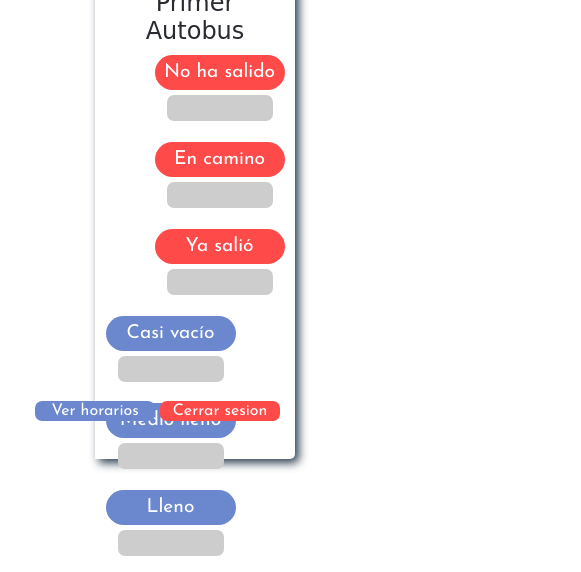
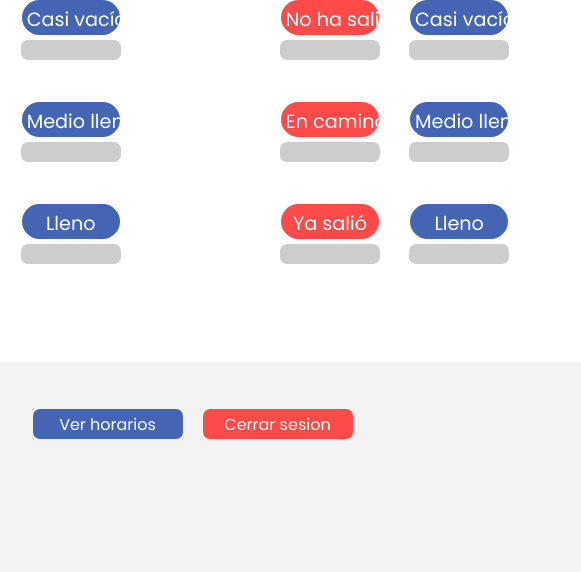
Before and after one commit to JuanPabloOS/transporte, a website: page public/index.html in a window 390 px wide. Shown: the part 375-947 px from the top of the page, 581 px wide, since content can reach past the window. After the commit the page ends 844 px from the top, so only its background shows below. Drawn offline with nearby package versions, Linux system fonts and the light colour scheme; no server answers; a web font is replaced by a local one.

Commit message:
media queries de login | faltan de index

```diff
--- a/public/css/index.css
+++ b/public/css/index.css
@@ -1,67 +1,112 @@
 *{
     padding: 0px;
     margin: 0px;
-    font-family: 'Josefin Sans', sans-serif;
+    font-family: 'Poppins', sans-serif;
     font-size: 1em;
     outline: none;
 }
+body{
+    background: #f3f3f3;
+    display: flex;
+    flex-direction: column;
+    height: calc(100vh - .625rem);
+    width: calc(100vw - .3125rem);
+}
+div{
+    box-sizing: border-box;
+}
 .bienvenido{
-    position: fixed;
     text-align: center;
     color: #003362;
-    font-family: 'Sofia', cursive;
-    font-size: 1.5em;
     padding: 5px;
-    width: 100%;
 }
-.texto{
-    font-family: 'Sofia', cursive;
-}
-.contenedor{
-    box-sizing: border-box;
-    padding: 10px;
-    position: absolute;
-    width: 100%;
-    top: 0px;
-    bottom: 0px;
+    .bienvenido > p{
+        font-family: 'Sofia', cursive;
+        font-size: 2.5em;
+    }
+.buses{
+    padding: .625rem;
     display: flex;
+    flex-direction: row;
     justify-content: center;
     align-items: center;
-    flex-wrap: wrap-reverse;
+    flex-grow: 10;
 }
-.contOpciones{
-    width: 65%;
-}
-.elem{
-    height: 80%;
-    padding: 10px;
-}
-.bus1{
-    /* flex-basis: 45%; */
+    .elem{
+        height: 95%;
+        padding: 10px;
+        display: flex;
+        background-color: #ffffff;
+        flex-basis: 40%;
+        align-items: center;
+    }
+        .texto{
+            font-family: 'Sofia', cursive;
+            font-size: 2rem;
+        }
+        .bus{
+            padding: 10px;
+            margin: 10px;
+            display: flex;
+            flex-direction: column;
+            justify-content: space-around;
+            align-items: center;
+            flex-grow: 1;
+            height: calc(100% - 1.25rem);
+        }
+.botones{
+    padding: .625rem;
     display: flex;
-    box-shadow: 4px 4px 10px #2C3E50;
-    border: 1px;
-    border-top-right-radius: 5px;
-    border-bottom-right-radius: 5px;
-    background-color: #ffffff;
-    flex-basis: 40%;
+    flex-direction: row;
+    justify-content: center;
     align-items: center;
 }
-.bus2{
+    .btnEst{
+        width: 150px;
+        height: 30px;
+        border: 0;
+        font-size: 1em;
+        margin: .625rem;
+        border-radius: 7px;
+        color: white;
+        text-align: center;
+    }
+    #verTabla{
+        background-color: #4365b3;
+    }
+    #cerrarS{
+        background-color: #FE4A49;
+    }
+.contOpciones{
+    height: 65%;
+    width: 80%;
+    padding: .625rem;
     display: flex;
-    box-shadow: 4px 4px 10px #2C3E50;
-    border: 1px;
-    border-top-right-radius: 5px;
-    border-bottom-right-radius: 5px;
-    background-color: #ffffff;
-    flex-basis: 40%;
-    align-items: center;
+    justify-content: space-around;
 }
+    .contOpciones > div{
+        display: flex;
+        flex-direction: column;
+        margin: .625rem;
+        width: 45%;
+        align-items: center;
+        justify-content: center;
+    }
+    .opcion{
+        border-radius: 25px;
+        color: #fff;
+        background-color: #FE4A49;
+        width: 90%;
+        height: 35px;;
+        border: 0;
+        padding: 5px;
+    }
 .top{
     display: flex;
     align-items: center;
     justify-content: center;
     flex-direction: column;
+    padding: 1.25rem;
 }
 p{
     text-align: center;
@@ -69,16 +114,6 @@ p{
     padding: 5px;
     width: 100%;
     font-size: 1.5em;
-}
-.bus{
-    padding: 10px;
-    margin: 10px;
-    display: flex;
-    flex-direction: column;
-    justify-content: space-around;
-    align-items: center;
-    flex-grow: 1;
-    height: 80%;
 }
 input{
     width: 60%;
@@ -93,30 +128,19 @@ input{
     align-content: center;
 
 }
-.opcion{
-    border-radius: 25px;
-    color: #fff;
-    background-color: #FE4A49;
-    width: 130px;
-    height: 35px;;
-    border: 0;
-    padding: 5px;
-    display: flex;
-    align-items: center;
-}
 .llenado{
-    background-color: #6B88CE;
+    background-color: #4365b3;
 }
 .limite {
-    margin-left: 17px;
     padding: 3px;
     background-color:#CDCDCD;
     width:100px;
     height: 20px;
     border-radius: 7px;
+    margin-bottom: .75rem;
 }
 .grafica{
-    background-color:#6B88CE;
+    background-color:#4365b3;
     width: 0%;
     height: 100%;
     border-radius: 7px;
@@ -124,14 +148,7 @@ input{
 .grafic2{
     background-color:#FE4A49;
 }
-.izq{
-    float: left;
-    align-items: center;
-}
-.der{
-    float: right;
-    align-items: center;
-}
+
 #horarios{
     position: fixed;
     top: 10%;
@@ -162,39 +179,12 @@ input{
     border-bottom-right-radius: 7px;
     color: white;
 }
-#verTabla{
-    position: fixed;
-    width: 120px;
-    height: 20px;
-    border: 0;
-    font-size: 1em;
-    background-color: #6B88CE;
-    text-align: center;
-    align-content: center;
-    border-radius: 7px;
-    color: white;
-    top: 92%;
-    left: 9%;
-}
-#cerrarS{
-    position: fixed;
-    width: 120px;
-    height: 20px;
-    border: 0;
-    font-size: 1em;
-    background-color: #FE4A49;
-    text-align: center;
-    align-content: center;
-    border-radius: 7px;
-    color: white;
-    top: 92%;
-    left: calc(9% + 125px);
-}
+
 #ahora{
     color: #FE4A49;
 }
 table, th, td {
-  border: 2px solid #6B88CE;
+  border: 2px solid #4365b3;
   background-color: #CDCDCD;
   opacity: 1;
   text-align: center;
@@ -203,3 +193,10 @@ table, th, td {
 th, td{
     padding: 5px;
 }
+
+@media screen and (max-width: 39.9375em){
+
+}
+@media screen and (min-width: 40rem) and (max-width: 63.9375rem){
+
+}
--- a/public/css/login.css
+++ b/public/css/login.css
@@ -1,7 +1,7 @@
 *{
     padding: 0px;
     margin: 0px;
-    font-family: 'Josefin Sans', sans-serif;
+    font-family: 'Poppins', sans-serif;
     font-size: 1em;
 }
 body{
@@ -11,81 +11,60 @@ body{
     display: flex;
     justify-content: center;
     align-items: center;
-    flex-wrap: wrap-reverse;
+    height: 100vh;
+    background: #f3f3f3;
 }
     .elemPrin{
-        height: 80%;
         padding: 10px;
     }
     .deco{
-        /* flex-basis: 45%; */
         background-image: url("../img/deco.jpg");
         background-repeat: no-repeat;
-        background-size: 200%;
+        background-size: cover;
         display: flex;
-        box-shadow: 4px 4px 10px #2C3E50;
-        border: 1px;
-        border-top-right-radius: 5px;
-        border-bottom-right-radius: 5px;
-        background-color: #ffffff;
         flex-basis: 40%;
         align-items: center;
-        height: 95.775vh;
-        /* margin-top: auto;
-        margin-bottom: auto; */
+        height: 90%;
     }
         .inDeco{
-            width: 60%;
-            height: 30px;
-            padding: 5px;
-            margin: 5px;
             border: 0;
             border-radius: 15px;
-            text-align: center;
-            /* border-bottom: 2px; */
-            /* border-bottom: solid; */
-            /* border-bottom-color: #003362; */
-            font-size: 1.25em;
             color: rgb(41, 43, 49);
             background-color: rgba(255, 255, 255, .6);
         }
-            .registrar{
+            .boton{
                 border-radius: 25px;
                 color: #fff;
-                background-color: #FE4A49;
+                background-color: #FF5A74;
                 width: 35%;
                 height: 40px;;
                 border: 0;
                 padding: 5px;
-                align-self: flex-end;
+                font-weight: 700;
+            }
+            .registrar{
+                align-self: center;
             }
             .deco .nombre{
                 color: #fff;
             }
     .login{
         display: flex;
-        box-shadow: 4px 4px 10px #2C3E50;
-        border: 1px;
         border-top-right-radius: 5px;
         border-bottom-right-radius: 5px;
         background-color: #ffffff;
         flex-basis: 40%;
         align-items: center;
-        height: 95.775vh;
+        height: 90%;
     }
-        /* h1{
-            padding: 10px;
-            align-self: center;
-            text-align: center;
-            font-size: 3em;
-            font-family: 'Sofia', cursive;
-            color: #31353D;
-        } */
         .texto{
             display: flex;
             align-items: center;
             justify-content: center;
             flex-direction: column;
+        }
+        .texto > p{
+            font-weight: 700;
         }
         .nombre{
             text-align: center;
@@ -110,7 +89,7 @@ body{
             justify-content: space-around;
             align-items: center;
             flex-grow: 1;
-            height: 80%;
+            height: calc(100% - 40px);
         }
         input{
             width: 60%;
@@ -120,51 +99,76 @@ body{
             border: 0;
             border-bottom: 2px;
             border-bottom: solid;
-            border-bottom-color: #003362;
+            border-bottom-color: #656880;
             font-size: 1.25em;
             background-color: #fff;
+            text-align: center;
+            outline: none;
         }
-            .iniciar{
-                border-radius: 25px;
-                color: #fff;
-                background-color: #FE4A49;
-                width: 35%;
-                height: 40px;;
-                border: 0;
-                padding: 5px;
-            }
-            /* pantalla pequeña */
-            @media screen and (max-width: 39.9375em){
-                .deco{flex-basis: 85%;
-                    height: 95vh;}
-                .login{flex-basis: 85%;
-                    height: 95vh;}
-                h1{font-size: 2.5em;}
-                P{font-size: 1em;}
-                input{font-size: 1em;}
-                .registrar{align-self: center;}
-            }
-            /* pantalla mediana */
-            @media screen and (min-width: 40em) and (max-width: 63.9375em){
-                .deco{flex-basis: 85%;
-                    height: 95vh;}
-                .login{flex-basis: 85%;
-                    height: 95vh;}
-                .registrar{width: 70%;}
-            }
-            /* pantalla grande */
-            @media all and (max-width: 1000px){
-                .iniciar{width: 75%;}
-                input, p{width: 95%;}
-                .inDeco{width: 95%;}
 
-                .registrar{width: 55%;}
-            }
-            /* pantalla mas grande */
-            @media all and (min-width: 2500px){
-                .nombre{font-size: 4em;}
-                p{font-size: 1.75em;}
-                input{font-size: 2em;
-                    height: 50px;}
-                .iniciar{height: 50px;}
-            }
+@media screen and (max-width: 39.9375em){
+    body{
+        height: auto;
+        flex-flow: column-reverse wrap;
+    }
+    .login{
+        margin-top: .75rem;
+    }
+    .elemPrin{
+        height: auto;
+        margin-bottom: 3rem;
+        width: calc(95% - 2.5rem);
+        border-radius: 10px;
+    }
+    form{
+        justify-content: center;
+        height: auto;
+        margin-top: 3rem;
+        margin-bottom: 1.5rem;
+    }
+    input{
+        width: 80%;
+        margin-top: 2.75rem;
+        margin-bottom: 2.75rem;
+    }
+    .deco > form > input{
+        margin-top: 1.5rem;
+        margin-bottom: 1.5rem;
+    }
+    .boton{
+        width: 80%;
+    }
+}
+@media screen and (min-width: 40rem) and (max-width: 63.9375rem){
+    body{
+        height: auto;
+        flex-flow: column-reverse wrap;
+    }
+    .login{
+        margin-top: .75rem;
+    }
+    .elemPrin{
+        height: auto;
+        margin-bottom: 3rem;
+        width: calc(95% - 2.5rem);
+        border-radius: 10px;
+    }
+    form{
+        justify-content: center;
+        height: auto;
+        margin-top: 3rem;
+        margin-bottom: 1.5rem;
+    }
+    input{
+        width: 80%;
+        margin-top: 1.5rem;
+        margin-bottom: 1.5rem;
+    }
+    .boton{
+        width: 40%;
+    }
+    .deco > form > input{
+        margin-top: 1rem;
+        margin-bottom: 1rem;
+    }
+}
--- a/public/index.html
+++ b/public/index.html
@@ -5,13 +5,14 @@
     <meta name="viewport" content="width=device-width, initial-scale=1.0">
     <meta http-equiv="X-UA-Compatible" content="ie=edge">
     <link rel="stylesheet" href="css/index.css">
-    <link href="https://fonts.googleapis.com/css?family=Josefin+Sans" rel="stylesheet">
+    <link href="https://fonts.googleapis.com/css?family=Poppins:400,700&display=swap" rel="stylesheet">
     <link href="https://fonts.googleapis.com/css?family=Sofia" rel="stylesheet">
     <title>UAQ-IBUS</title>
 </head>
 <body>
-    <div class="bienvenido"><p class="bienvenido">BIENVENIDO</p></div>
-    <div class="contenedor">
+    <!-- <div class="contenedor">         -->
+        <div class="bienvenido"><p>BIENVENIDO</p></div>
+        <div class="buses">
             <div class="elem bus1">
                 <div class="bus">
                     <div class="top">
@@ -42,7 +43,6 @@
                             <br>
                         </div>
                     </div>
-
                 </div>
             </div>
             <div class="elem bus2">
@@ -78,8 +78,11 @@
                 </div>
             </div>
         </div>
-    <button id="verTabla" onclick="hr()">Ver horarios</button>
-    <button id="cerrarS" onclick="cerrarSesion()">Cerrar sesion</button>
+        <div class="botones">
+            <button class="btnEst" id="verTabla" onclick="hr()">Ver horarios</button>
+            <button class="btnEst" id="cerrarS" onclick="cerrarSesion()">Cerrar sesion</button>
+        </div>
+    <!-- </div> -->
     <div id="horarios">
         <p class="texto" id="ahora"></p>
         <button id="xTabla" onclick="hr()">X</button>
```
Also changed, not shown: public/login.html (+5 -10 lines). Lines whose indentation alone changed are shown as unchanged.
